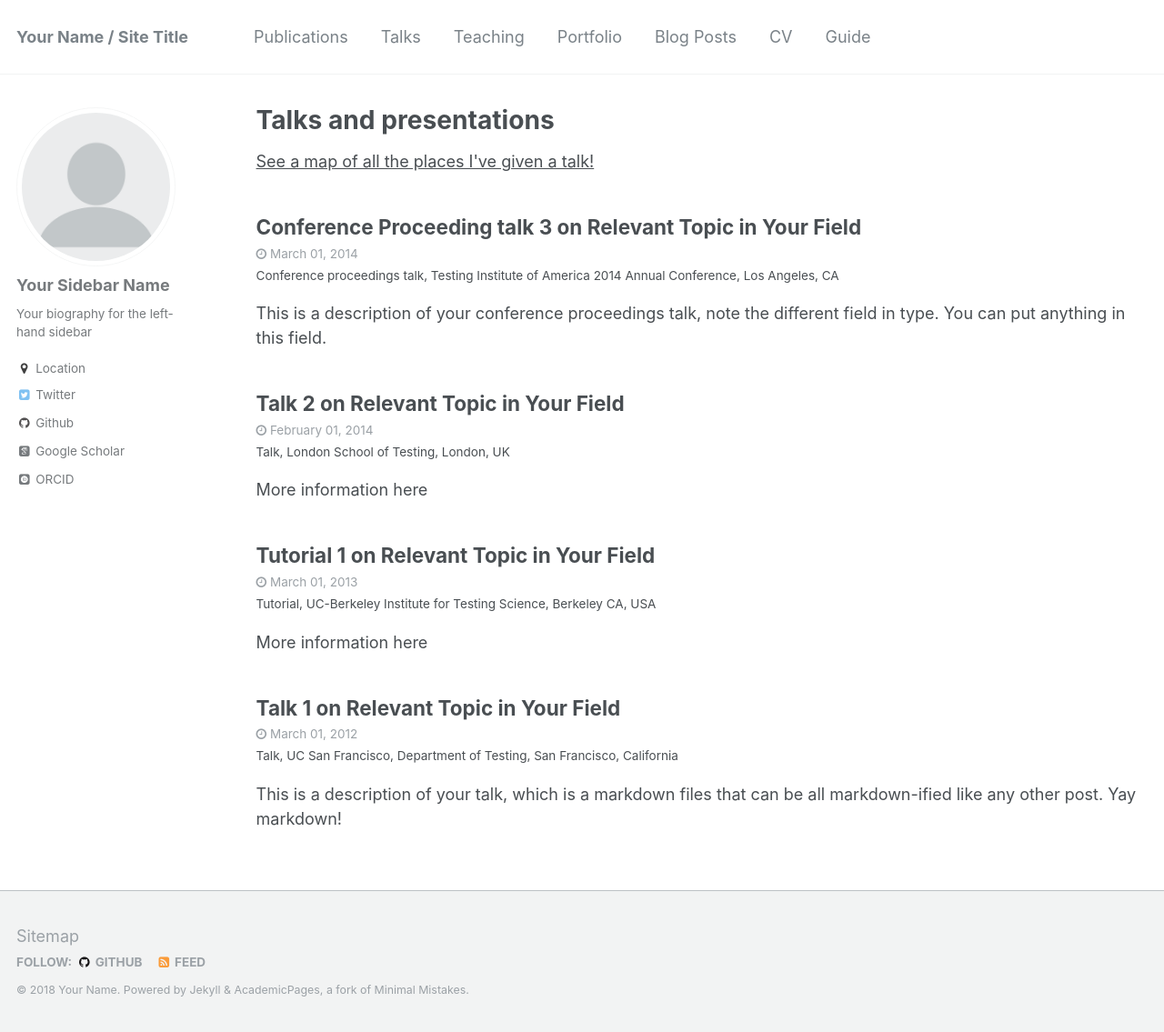
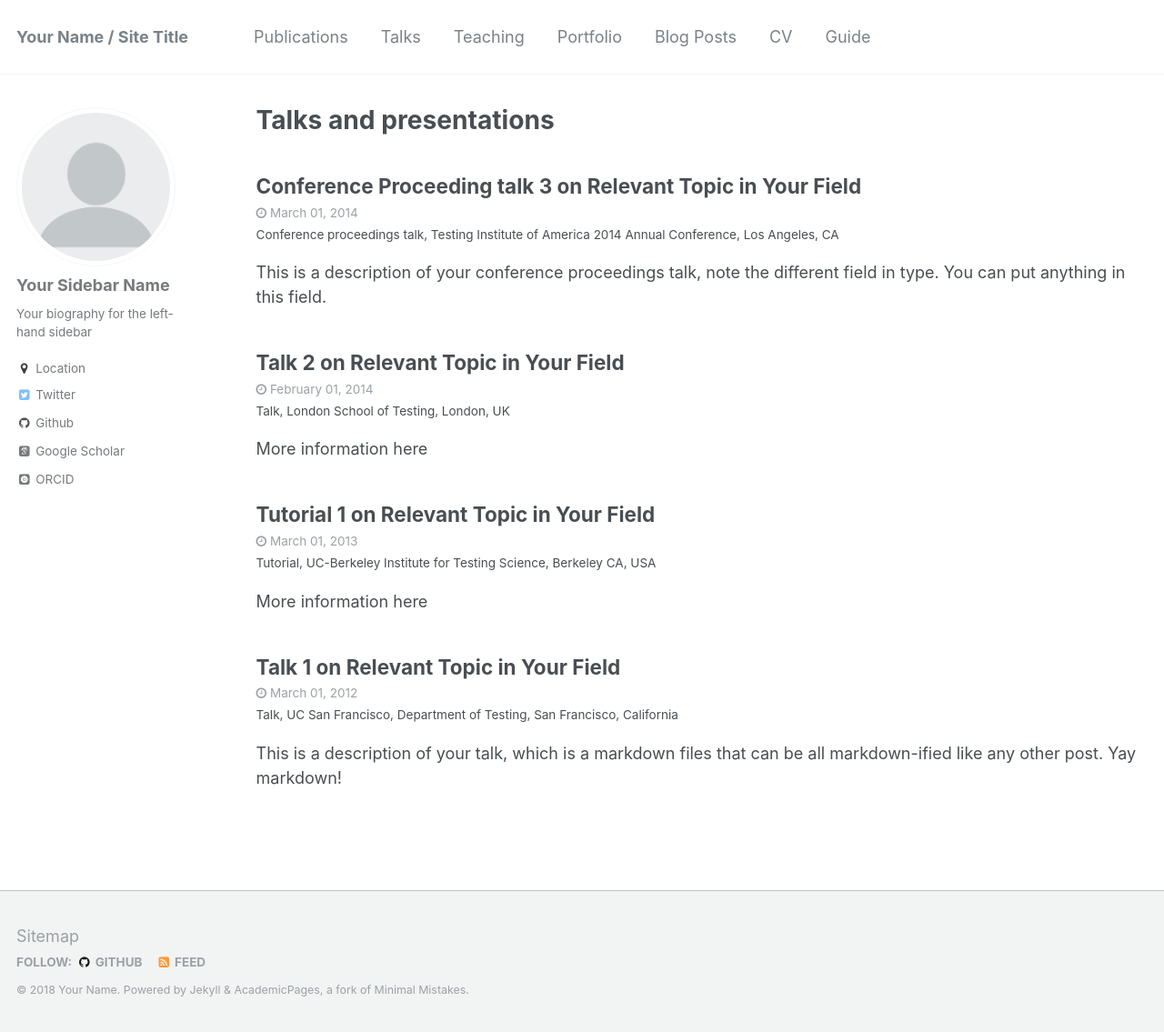
Before and after one commit to thecodemaiden/thecodemaiden.github.io, a Jekyll site: the page built from _pages/talks.html, in a window 1280 px wide and 1135 px high. Shown: the whole window at 91% size. Built offline with Jekyll 4.4.1, drawn with Linux system fonts in a browser that asks for light colours; some web fonts are replaced.

```diff
--- a/_pages/talks.html
+++ b/_pages/talks.html
@@ -5,7 +5,11 @@ permalink: /talks/
 author_profile: true
 ---
 
+{% if site.talkmap_link == true %}
+
 <p style="text-decoration:underline;"><a href="/talkmap.html">See a map of all the places I've given a talk!</a></p>
+
+{% endif %}
 
 {% for post in site.talks reversed %}
   {% include archive-single-talk.html %}
```
